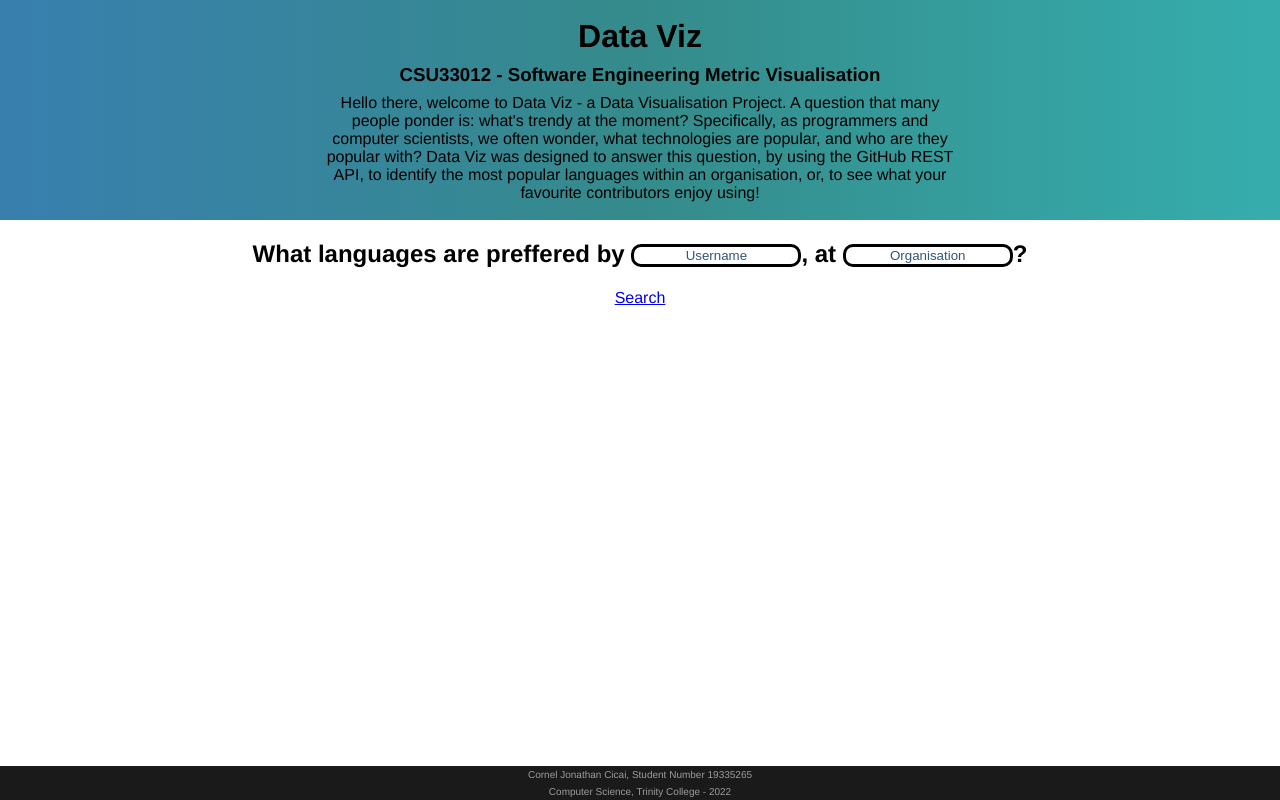
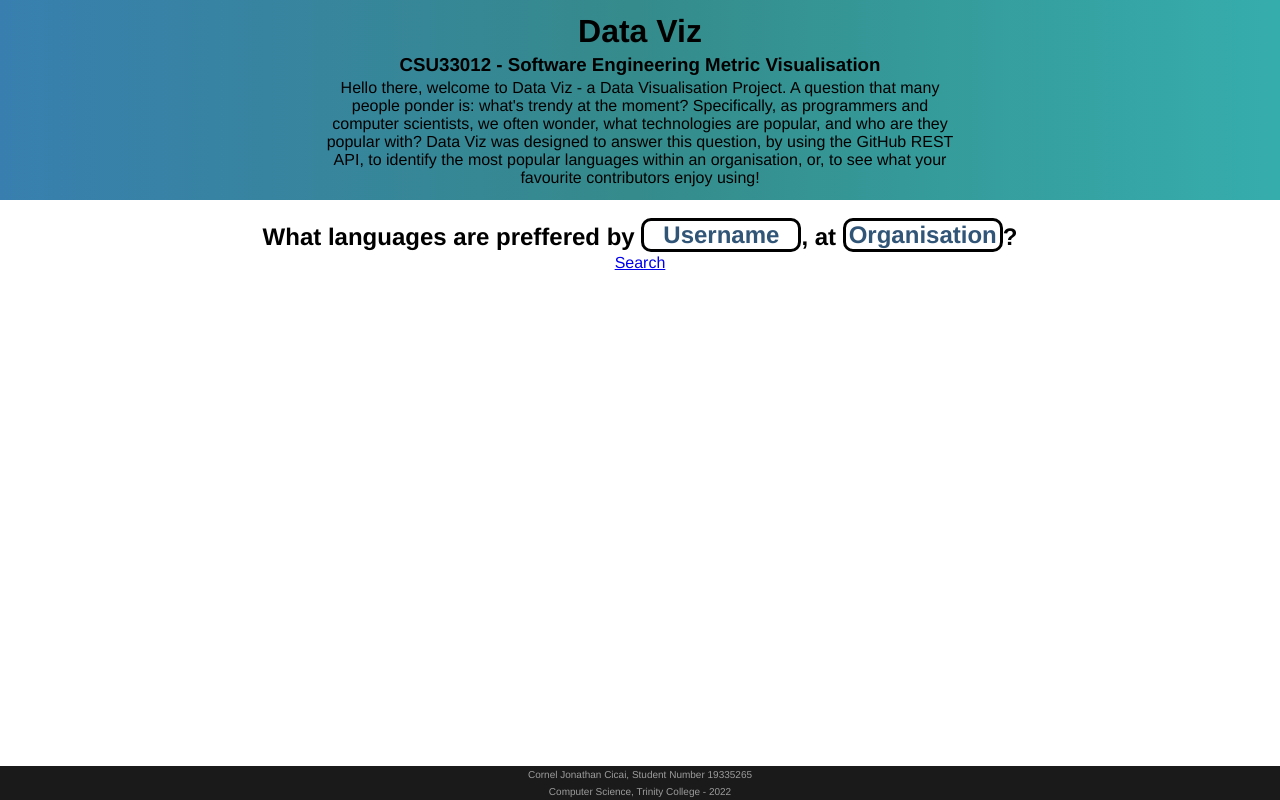
Before and after one commit to Hi-Im-Jony/sweng-data-viz, a Vue app: page / in a window 1280 px wide. Built offline with nearby package versions, Linux system fonts and the light colour scheme.

Commit message:
added vuetify

```diff
--- a/public/index.html
+++ b/public/index.html
@@ -1,11 +1,13 @@
 <!DOCTYPE html>
-<html lang="">
+<html lang="en">
   <head>
     <meta charset="utf-8" />
     <meta http-equiv="X-UA-Compatible" content="IE=edge" />
     <meta name="viewport" content="width=device-width,initial-scale=1.0" />
     <link rel="icon" href="<%= BASE_URL %>favicon.ico" />
     <title><%= htmlWebpackPlugin.options.title %></title>
+    <link rel="stylesheet" href="https://fonts.googleapis.com/css?family=Roboto:100,300,400,500,700,900">
+    <link rel="stylesheet" href="https://cdn.jsdelivr.net/npm/@mdi/font@latest/css/materialdesignicons.min.css">
   </head>
   <body style="padding: 0 !important; margin: 0 !important">
     <noscript>
--- a/src/main.js
+++ b/src/main.js
@@ -1,8 +1,10 @@
 import Vue from "vue";
 import App from "./App.vue";
+import vuetify from "./plugins/vuetify";
 
 Vue.config.productionTip = false;
 
 new Vue({
+  vuetify,
   render: (h) => h(App),
 }).$mount("#app");
--- /dev/null
+++ b/src/plugins/vuetify.js
@@ -0,0 +1,6 @@
+import Vue from "vue";
+import Vuetify from "vuetify/lib/framework";
+
+Vue.use(Vuetify);
+
+export default new Vuetify({});
--- /dev/null
+++ b/vue.config.js
@@ -0,0 +1,3 @@
+module.exports = {
+  transpileDependencies: ["vuetify"],
+};
```
Also changed, not shown: package.json (+7 -2 lines), 1 other file (tests, documents, lock files or other folders).
